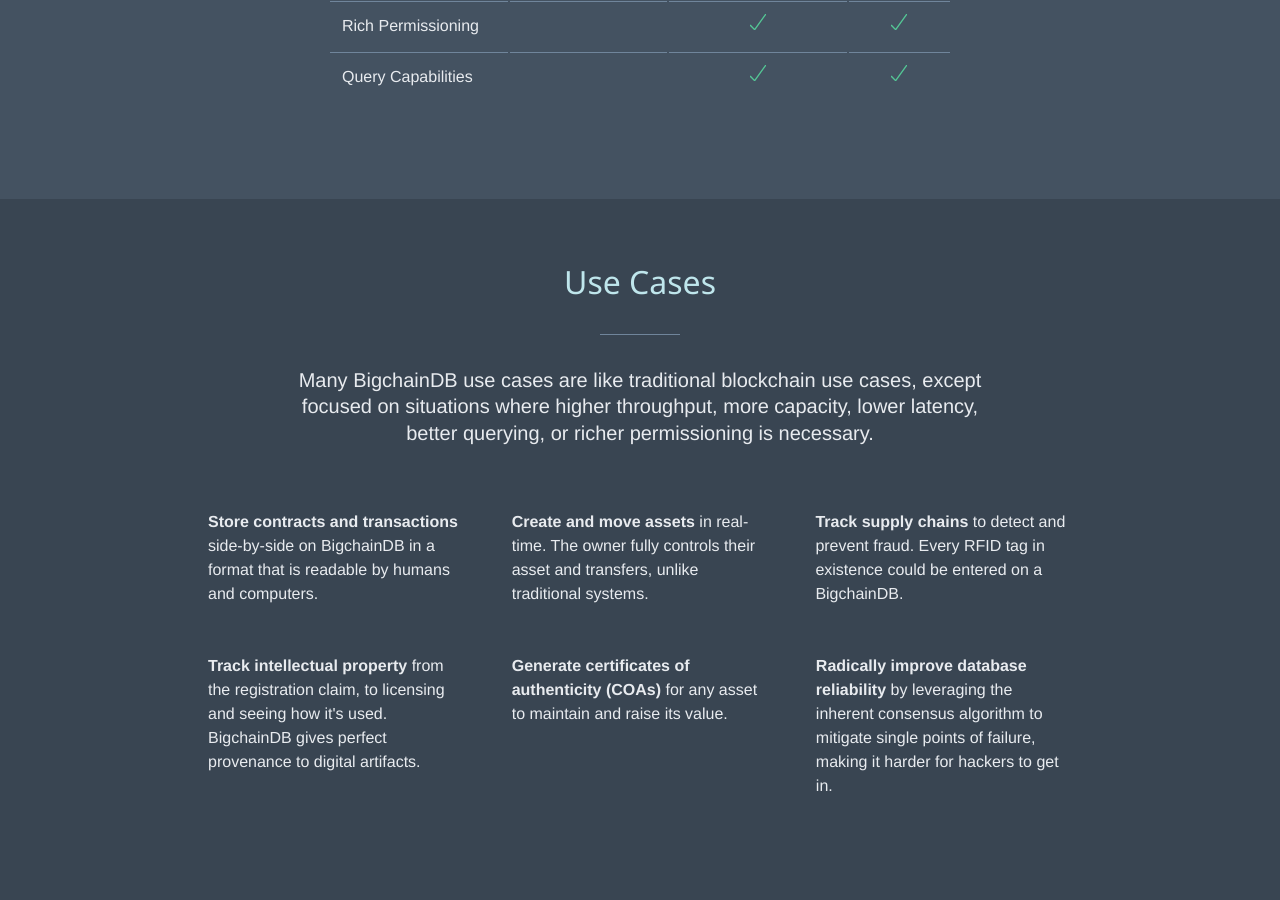
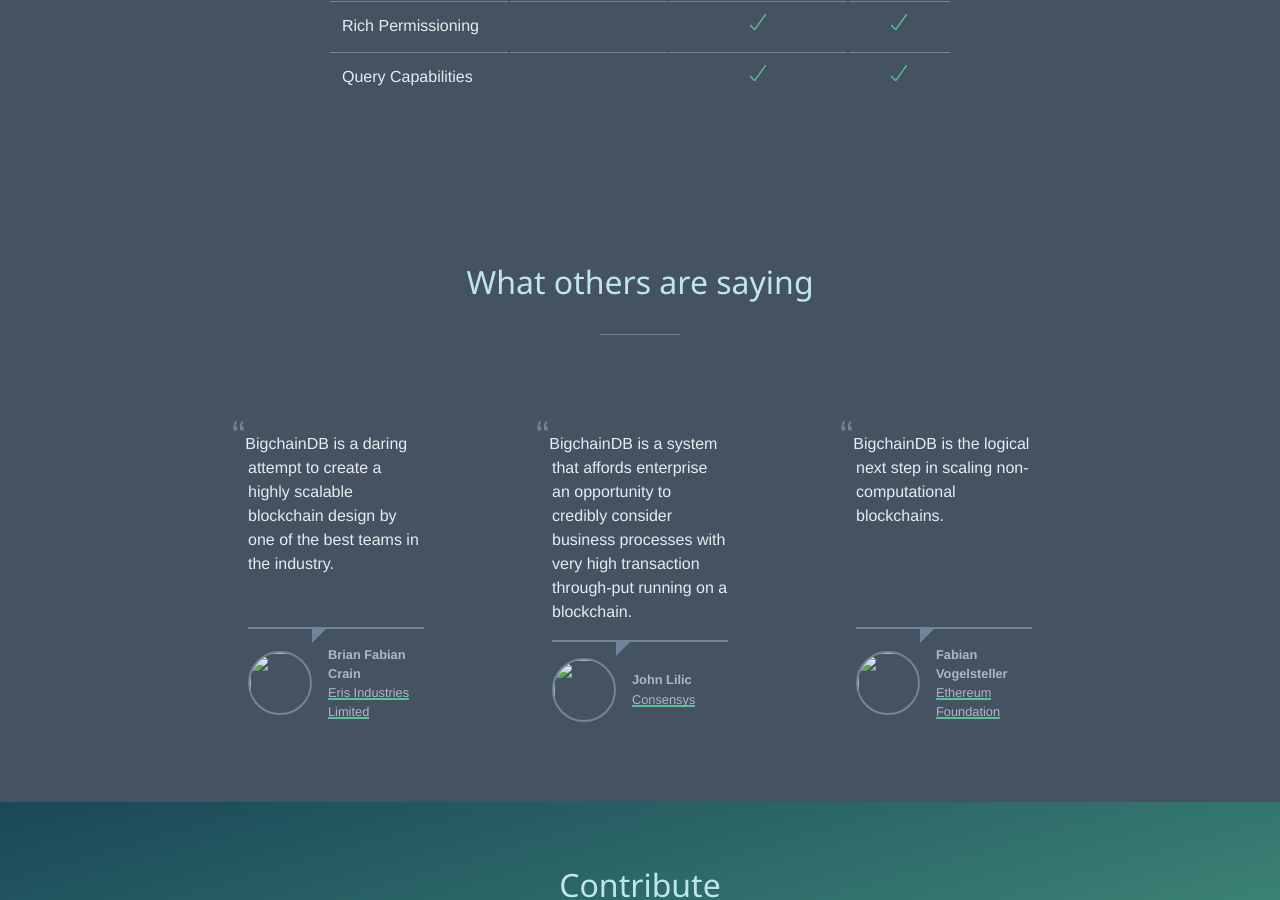
Before and after one commit to bigchaindb/site, a Jekyll site: the page built from _src/features.html, in a window 1280 px wide and 900 px high, scrolled down 2990 px. Built offline with Jekyll 4.4.1, drawn with Linux system fonts in a browser that asks for light colours; Markdown is read by kramdown in place of the engine named in the settings.

Commit message:
remove use cases section

```diff
--- a/_src/features.html
+++ b/_src/features.html
@@ -181,39 +181,6 @@
     </div>
 </section>
 
-<section class="section section-usecases background--darker">
-    <div class="row">
-        <header class="section-header">
-            <h1 class="section-title">Use Cases</h1>
-            <p class="section-description">Many BigchainDB use cases are like traditional blockchain use cases, except focused on situations where higher throughput, more capacity, lower latency, better querying, or richer permissioning is necessary.</p>
-        </header>
-    </div>
-
-    <div class="row row--wide">
-        <div class="grid grid--full grid-small--half grid-medium--third grid--gutters">
-            <div class="grid__col">
-                <strong>Store contracts and transactions</strong> side-by-side on BigchainDB in a format that is readable by humans and computers.
-            </div>
-            <div class="grid__col">
-                <strong>Create and move assets</strong> in real-time. The owner fully controls their asset and transfers, unlike traditional systems.
-            </div>
-            <div class="grid__col">
-                <strong>Track supply chains</strong> to detect and prevent fraud. Every RFID tag in existence could be entered on a BigchainDB.
-            </div>
-            <div class="grid__col">
-                <strong>Track intellectual property</strong> from the registration claim, to licensing and seeing how it's used. BigchainDB gives perfect provenance to digital artifacts.
-            </div>
-            <div class="grid__col">
-                <strong>Generate certificates of authenticity (COAs)</strong> for any asset to maintain and raise its value.
-            </div>
-            <div class="grid__col">
-                <strong>Radically improve database reliability</strong> by leveraging the inherent consensus algorithm to mitigate single points of failure, making it harder for hackers to get in.
-            </div>
-        </div>
-    </div>
-
-</section>
-
 {% include section-testimonials.html %}
 
 <section class="section section-contribute background--photo">
```
